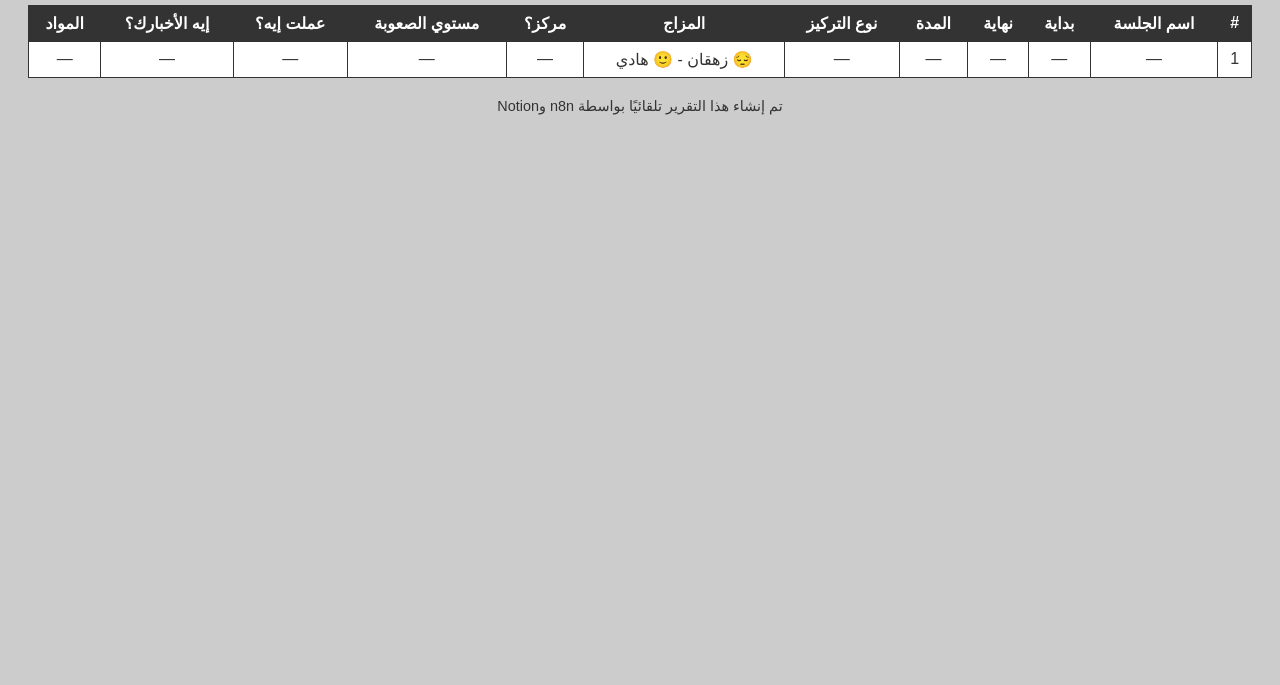
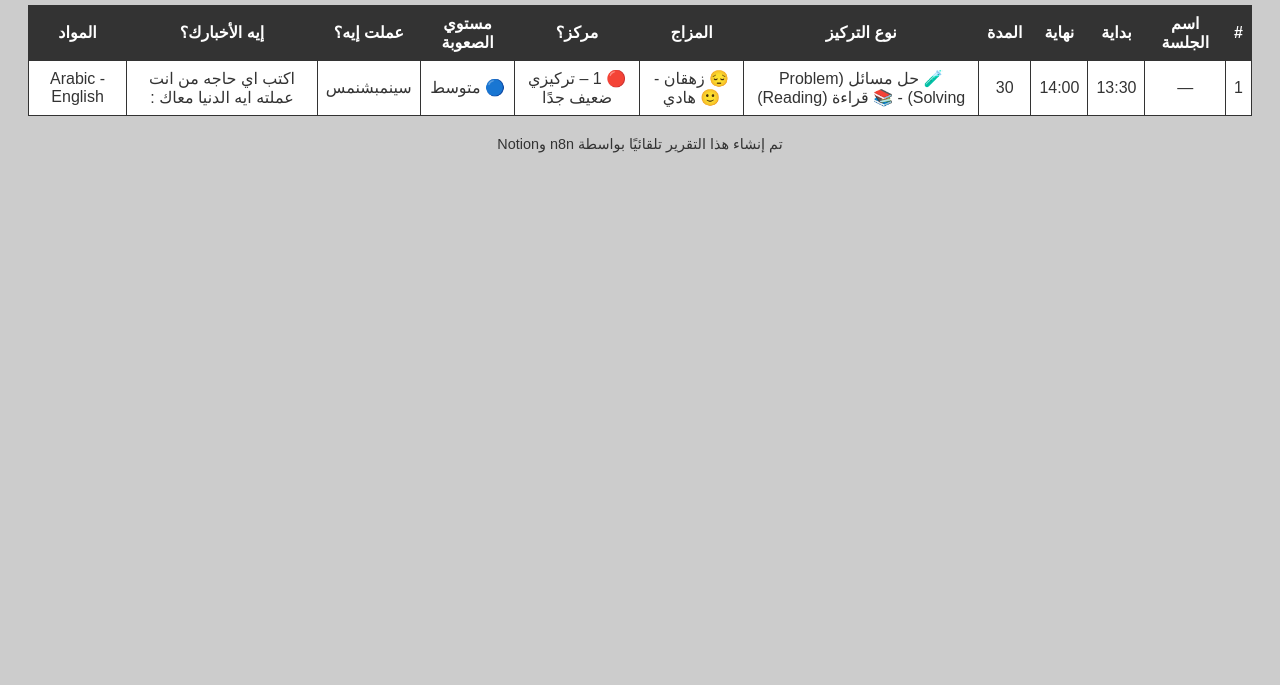
Before and after one commit to hamada311d/Sessions, a plain HTML site: page index.html in a window 1280 px wide. Shown: the part 115-800 px from the top of the page. Drawn offline with Linux system fonts and the light colour scheme.

Commit message:
Sessions - index.html

```diff
--- a/index.html
+++ b/index.html
@@ -38,16 +38,16 @@
     <tr>
       <td>1</td>
       <td>—</td>
-      <td>—</td>
-      <td>—</td>
-      <td>—</td>
-      <td>—</td>
+      <td>13:30</td>
+      <td>14:00</td>
+      <td>30</td>
+      <td>🧪 حل مسائل (Problem Solving) - 📚 قراءة (Reading)</td>
       <td>😔 زهقان - 🙂 هادي</td>
-      <td>—</td>
-      <td>—</td>
-      <td>—</td>
-      <td>—</td>
-      <td>—</td>
+      <td>🔴 1 – تركيزي ضعيف جدًا</td>
+      <td>🔵  متوسط</td>
+      <td>سينمبشنمس</td>
+      <td>اكتب اي حاجه من انت عملته ايه الدنيا معاك : </td>
+      <td>Arabic - English</td>
     </tr>
     </tbody>
   </table>
```
